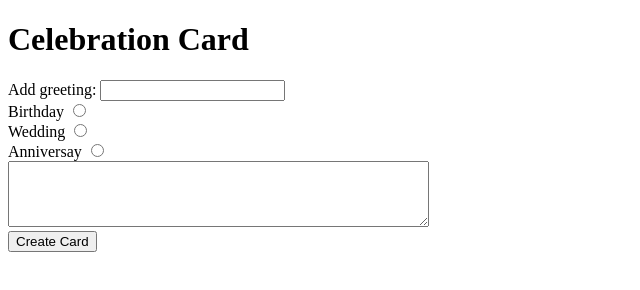
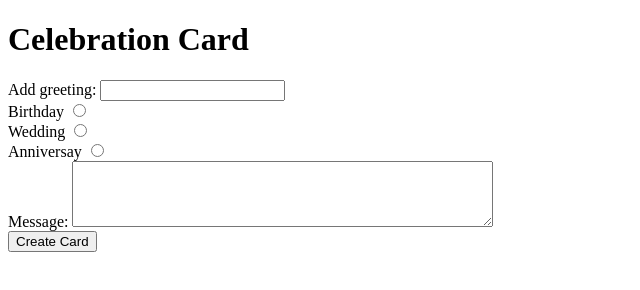
Before and after one commit to Pearl-web/CelebrationCard, a website: page index.html in a window 1280 px wide. Shown: the whole page, without its empty margins (0-640 px from the left). Drawn offline with Linux system fonts and the light colour scheme.

Commit message:
add text area label

```diff
--- a/index.html
+++ b/index.html
@@ -20,7 +20,7 @@
         <label for="anniversary">Anniversay</label>
         <input type="radio" id="anniversary" name="occasion" value="anniversary">
         <br>
-        <label for="message"></label>
+        <label for="message">Message:</label>
         <textarea id="message" name="message" rows="4" cols="50"></textarea>
         <br>
         <input type="submit" value="Create Card">
```
